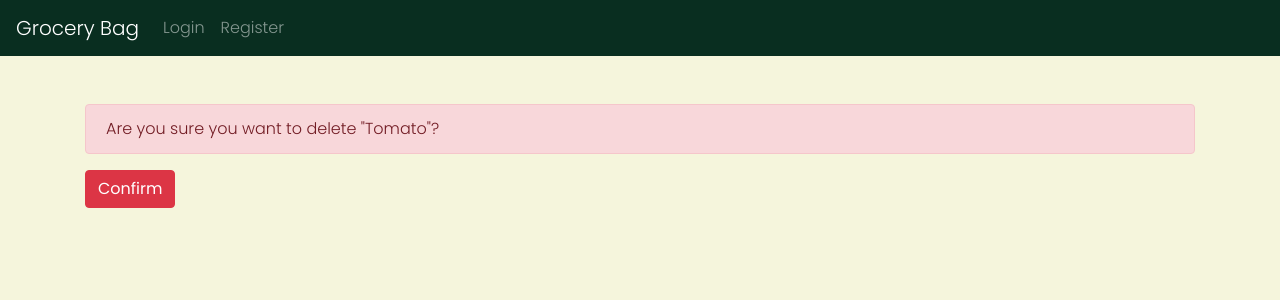
After one commit to varunkmr19/grocery-bag, a Django app: page /delete/1 in a window 1280 px wide. The commit adds this page. Shown: the top 300 px of the page. Run offline with Django 3.2, Linux system fonts and the light colour scheme; data comes from the database, SQL or seed files in the repository; both versions use the stored data as it was after the commit; some libraries are stand-ins or nearby versions.

Commit message:
delete view

```diff
--- /dev/null
+++ b/grocery_app/templates/grocery_app/delete.html
@@ -0,0 +1,14 @@
+{% extends "grocery_app/layout.html" %}
+{% load static %}
+
+{% block title %} Delete Item? {% endblock %}
+
+{% block body %}
+<div class="container mt-5">
+  <form method="POST">
+    {% csrf_token %}
+    <div class="alert alert-danger" role="alert">Are you sure you want to delete "{{ object }}"?</div>
+    <input type="submit" value="Confirm" class="btn btn-danger">
+  </form>
+</div>
+{% endblock %}
--- a/grocery_app/templates/grocery_app/index.html
+++ b/grocery_app/templates/grocery_app/index.html
@@ -41,7 +41,7 @@
           <p class="text-danger">{{ item.status }}</p>
           {% endif %}
           <a href="#" class="card-link">Update</a>
-          <a href="#" class="card-link">Delete</a>
+          <a href="{% url 'delete' item.pk %}" class="card-link">Delete</a>
         </div>
       </div>
     </div>
--- a/grocery_app/urls.py
+++ b/grocery_app/urls.py
@@ -6,5 +6,6 @@ urlpatterns = [
     path('login', views.LoginView.as_view(), name='login'),
     path('register', views.RegistrationView.as_view(), name='register'),
     path('logout', views.LogoutView.as_view(), name='logout'),
-    path('add', views.AddItem.as_view(), name='add')
+    path('add', views.AddItem.as_view(), name='add'),
+    path('delete/<int:pk>', views.ItemDelete.as_view(), name='delete')
 ]
--- a/grocery_app/views.py
+++ b/grocery_app/views.py
@@ -1,8 +1,9 @@
 from django.shortcuts import render
 from django.views.generic import View
+from django.views.generic.edit import DeleteView
 from django.contrib.auth import authenticate, login, logout
 from django.http import HttpResponseRedirect
-from django.urls import reverse
+from django.urls import reverse, reverse_lazy
 from django.db import IntegrityError
 from django.contrib.auth.mixins import LoginRequiredMixin
 from . models import User, Item
@@ -103,3 +104,9 @@ class AddItem(LoginRequiredMixin, View):
 
     def get(self, request):
         return render(request, 'grocery_app/add.html')
+
+
+class ItemDelete(DeleteView):
+    model = Item
+    template_name = 'grocery_app/delete.html'
+    success_url = reverse_lazy('index')
```
Also changed, not shown: db.sqlite3.
